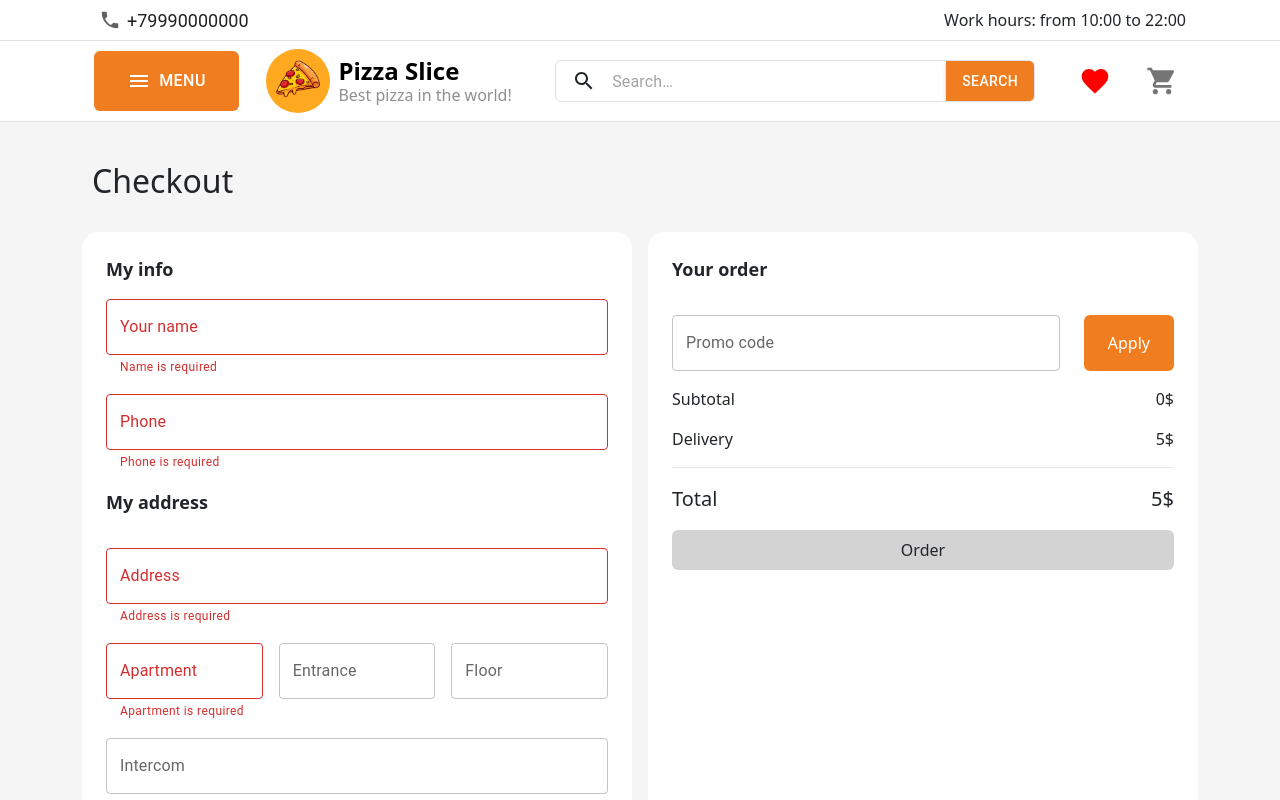
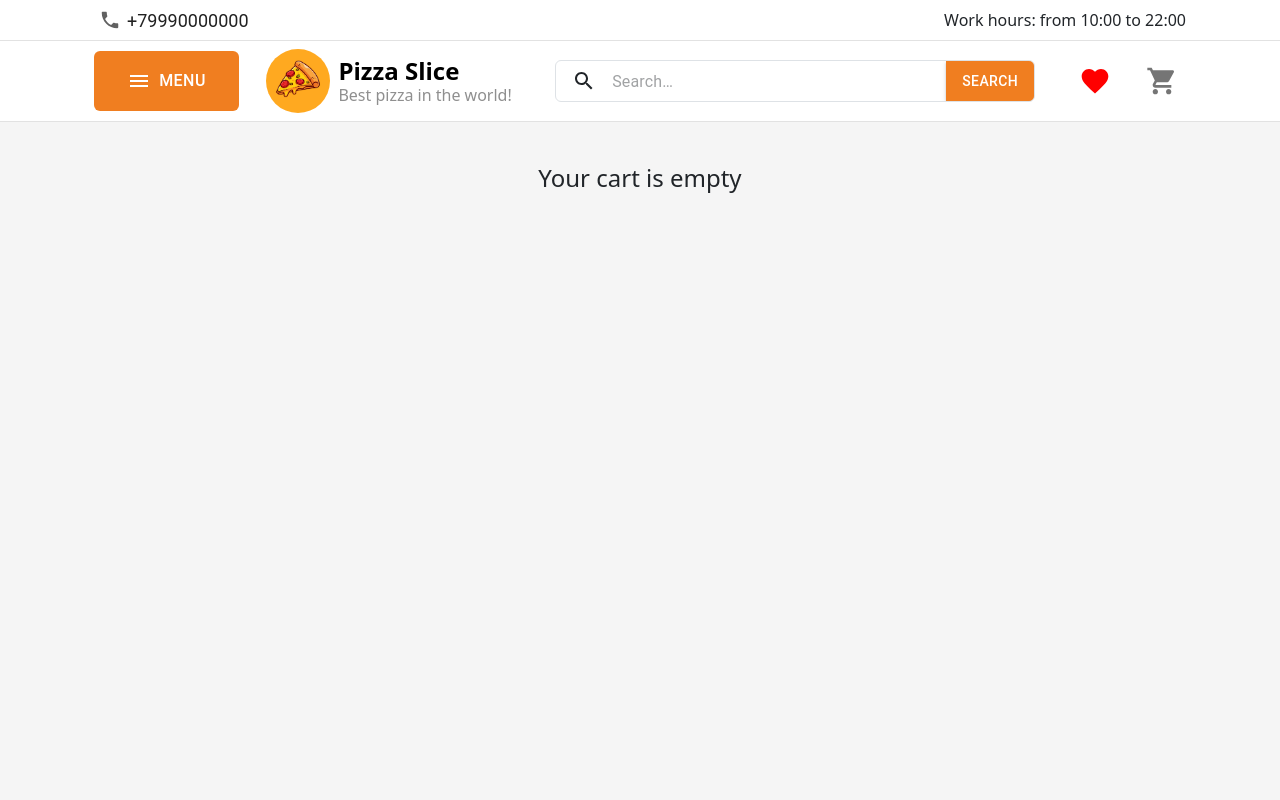
Before and after one commit to Koteykee/ReactPizza, a React (Vite) app: page /checkout in a window 1280 px wide. Shown: the top 800 px of the page. Built offline with nearby package versions, Linux system fonts and the light colour scheme.

Commit message:
UI fixes

```diff
--- a/src/components/Cart/CartPage.tsx
+++ b/src/components/Cart/CartPage.tsx
@@ -16,7 +16,7 @@ export const CartPage = () => {
     0,
   );
 
-  if (!cart || Object.keys(cart).length === 0) {
+  if (Object.keys(cart).length === 0) {
     return <div className="pt-10 text-center text-2xl">Your cart is empty</div>;
   }
 
--- a/src/components/Cart/CheckoutPage.tsx
+++ b/src/components/Cart/CheckoutPage.tsx
@@ -1,4 +1,4 @@
-import { useEffect, useState } from "react";
+import { useEffect, useMemo, useState } from "react";
 import { useForm } from "react-hook-form";
 import { zodResolver } from "@hookform/resolvers/zod";
 import TextField from "@mui/material/TextField";
@@ -32,32 +32,55 @@ export const CheckoutPage = () => {
   const [promoStatus, setPromoStatus] = useState<"idle" | "success" | "error">(
     "idle",
   );
-
+  const promocodes: Record<string, { discount: number; message?: string }> = {
+    MINUS10: { discount: 10, message: "Promo applied" },
+    SUMMER5: { discount: 5, message: "Summer discount!" },
+  };
   const [promoMessage, setPromoMessage] = useState<string>("");
   const cart = useCartStore((state) => state.cart);
-  const subtotal = Object.values(cart).reduce(
+  const subtotal = useMemo(() => {
+    return Object.values(cart).reduce(
       (sum, { item, quantity }) =>
         sum + (item.price - (item.discount ?? 0)) * quantity,
       0,
     );
-  const discount = promoStatus === "success" ? 10 : 0;
+  }, [cart]);
+  const discount =
+    promoStatus === "success" && getValues("promo")
+      ? promocodes[getValues("promo")!.toUpperCase()].discount
+      : 0;
   const isFreeDelivery = subtotal - discount >= 25;
   const deliveryPrice = isFreeDelivery ? 0 : 5;
   const totalPrice = subtotal + deliveryPrice - discount;
+  const [now, setNow] = useState(dayjs());
+  const minDateTime = now.add(1, "hour");
+  const maxDateTime = now.add(7, "day");
+  const [initialDate] = useState(() => {
     const now = dayjs();
     const nextHour = now.add(1, "hour");
     const roundedMinutes = Math.ceil(nextHour.minute() / 15) * 15;
-  const initialDate = nextHour.minute(roundedMinutes).second(0);
-  const [date, setDate] = useState(initialDate);
+    return nextHour.minute(roundedMinutes).second(0);
+  });
+  const [date, setDate] = useState<dayjs.Dayjs>(initialDate);
+  const [muiError, setMuiError] = useState<string | null>(null);
+  const [dateError, setDateError] = useState<boolean>(false);
+  const hasError =
+    selectedDeliveryTime === "deliverBy" && (!!muiError || dateError);
+
+  useEffect(() => {
+    const interval = setInterval(() => {
+      setNow(dayjs());
+    }, 60 * 1000);
+
+    return () => clearInterval(interval);
+  }, []);
 
   const isDeliveryTimeValid = (selectedDate: dayjs.Dayjs) => {
-    const minTime = dayjs().add(1, "hour");
-    const maxTime = minTime.add(7, "day");
     const hour = selectedDate.hour();
 
     return (
-      selectedDate.isAfter(minTime) &&
-      selectedDate.isBefore(maxTime) &&
+      selectedDate.isAfter(minDateTime) &&
+      selectedDate.isBefore(maxDateTime) &&
       hour >= 11 &&
       hour <= 22
     );
@@ -65,13 +88,13 @@ export const CheckoutPage = () => {
 
   const handleApplyPromo = async () => {
     const isValid = await trigger("promo");
-
     if (!isValid) return;
 
-    const promo = getValues("promo");
-    if (promo === "MINUS10") {
+    const promo = getValues("promo")?.toUpperCase();
+
+    if (promo && promocodes[promo]) {
       setPromoStatus("success");
-      setPromoMessage("Promo applied");
+      setPromoMessage(promocodes[promo].message || "Promo applied");
     } else {
       setPromoStatus("error");
       setPromoMessage("Invalid promo");
@@ -80,15 +103,27 @@ export const CheckoutPage = () => {
 
   const onSubmit = () => {
     if (selectedDeliveryTime === "deliverBy" && !isDeliveryTimeValid(date)) {
+      setDateError(true);
       alert("Invalid delivery time!");
       return;
     }
+    setDateError(false);
     alert("Successes");
   };
 
   useEffect(() => {
     trigger();
   }, [trigger]);
+
+  useEffect(() => {
+    if (selectedDeliveryTime === "deliverBy") {
+      setDateError(!isDeliveryTimeValid(date));
+    }
+  }, [date, now, selectedDeliveryTime]);
+
+  if (Object.keys(cart).length === 0) {
+    return <div className="pt-10 text-center text-2xl">Your cart is empty</div>;
+  }
 
   return (
     <form onSubmit={handleSubmit(onSubmit)} className="container">
@@ -192,8 +227,8 @@ export const CheckoutPage = () => {
                 <DateTimePicker
                   label="Date & time"
                   value={date}
-                  minDateTime={initialDate}
-                  maxDateTime={initialDate.add(7, "day")}
+                  minDateTime={minDateTime}
+                  maxDateTime={maxDateTime}
                   shouldDisableTime={(time, view) => {
                     if (view === "hours") {
                       const hour = time.hour();
@@ -202,8 +237,23 @@ export const CheckoutPage = () => {
                     return false;
                   }}
                   minutesStep={15}
-                  onChange={(newValue) => newValue && setDate(newValue)}
+                  onChange={(newValue) => {
+                    if (newValue) {
+                      setDate(newValue);
+                    }
+                  }}
+                  onError={(reason) => {
+                    setMuiError(reason);
+                  }}
                   slotProps={{
+                    textField: {
+                      error: hasError,
+                      helperText: hasError
+                        ? dateError
+                          ? "Invalid delivery time"
+                          : "Invalid date or time"
+                        : "",
+                    },
                     popper: {
                       sx: {
                         "& .Mui-selected": {
@@ -307,14 +357,10 @@ export const CheckoutPage = () => {
           <button
             type="submit"
             disabled={
-              !isValid ||
-              (selectedDeliveryTime === "deliverBy" &&
-                !isDeliveryTimeValid(date))
+              !isValid || (selectedDeliveryTime === "deliverBy" && dateError)
             }
             className={`text-center w-full px-4 py-2 font-medium rounded ${
-              !isValid ||
-              (selectedDeliveryTime === "deliverBy" &&
-                !isDeliveryTimeValid(date))
+              !isValid || (selectedDeliveryTime === "deliverBy" && dateError)
                 ? "bg-[#d3d3d3] cursor-not-allowed"
                 : "bg-[#f07e20] hover:bg-[#ffa734] text-white"
             }`}
```
Lines whose indentation alone changed are shown as unchanged.
